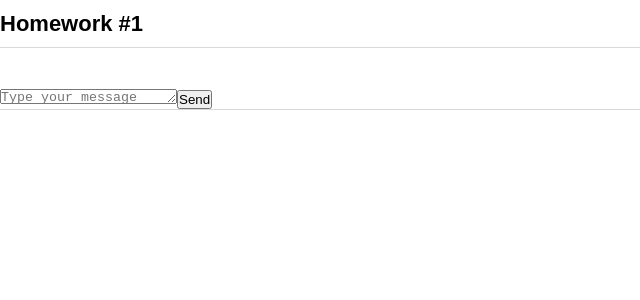
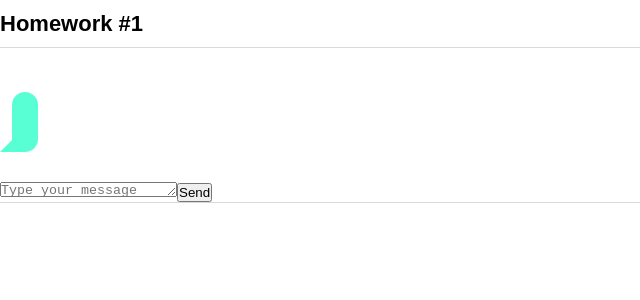
Before and after one commit to rzalyaev/hws2, a React (Create React App) app: page / in a window 1280 px wide. Shown: the top 300 px of the page, without its empty margins (0-640 px from the left). Built offline with nearby package versions, Linux system fonts and the light colour scheme.

Commit message:
Add styles

```diff
--- a/src/s2-homeworks/hw01/friend-message/FriendMessage.module.css
+++ b/src/s2-homeworks/hw01/friend-message/FriendMessage.module.css
@@ -1,31 +1,71 @@
 .friendMessage {
-
+    display: flex;
+    flex-direction: column;
+    flex-wrap: wrap;
+    justify-content: flex-end;
+    margin: 24px auto;
+    max-width: 1280px;
 }
 
 .friendImageAndText {
-
+    display: flex;
+    min-height: 60px;
 }
 
 .friendImageAndText img {
-
+    max-width: 48px;
+    max-height: 48px;
+    border-radius: 50%;
+    display: flex;
+    align-self: flex-end;
 }
 
 .friendText {
-
+    position: relative;
+    color: black;
+    background-color: #59ffd4;
+    margin: 0 0 0 12px;
+    padding: 7px 13px 8px 13px;
+    border-radius: 15px 15px 15px 0;
+    max-width: 976px;
+    word-wrap: break-word;
 }
 
 .friendText:after {
-
+    content: '';
+    display: block;
+    position: absolute;
+    bottom: 0;
+    left: -24px;
+    border-left: 12px solid transparent;
+    border-right: 12px solid #59ffd4;
+    border-top: 12px solid transparent;
 }
 
 .friendName {
-
+    margin: 0 0 3px 0;
+    font-family: 'Montserrat', sans-serif;
+    font-style: normal;
+    font-weight: 600;
+    font-size: 18px;
+    line-height: 22px;
 }
 
 .friendMessageText {
-
+    font-family: 'Montserrat', sans-serif;
+    font-style: normal;
+    font-weight: 400;
+    font-size: 16px;
+    line-height: 20px;
 }
 
 .friendTime {
-
+    display: flex;
+    margin: 5px 0 0 11px;
+    font-family: 'Montserrat', sans-serif;
+    font-style: normal;
+    font-weight: 600;
+    font-size: 10px;
+    line-height: 12px;
+    color: #000000;
 }
```
